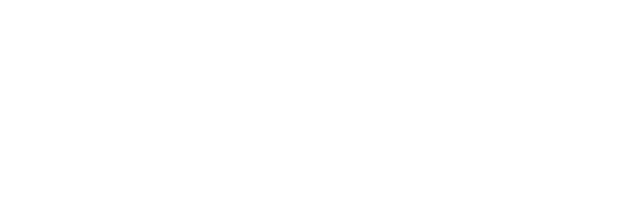
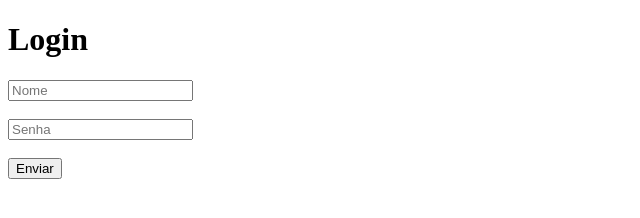
Before and after one commit to givilalba/tela-login, a plain HTML site: page index.html in a window 1280 px wide. Shown: the whole page, without its empty margins (0-640 px from the left). Drawn offline with Linux system fonts and the light colour scheme.

Commit message:
Enviando alterações no HTML

```diff
--- a/index.html
+++ b/index.html
@@ -1,12 +1,21 @@
 <!DOCTYPE html>
-<html lang="en">
+<html lang="pt-BR">
 <head>
     <meta charset="UTF-8">
     <meta http-equiv="X-UA-Compatible" content="IE=edge">
     <meta name="viewport" content="width=device-width, initial-scale=1.0">
     <title>Tela Login</title>
+    <link rel="stylesheet" href="../dist/css/style.css">
 </head>
 <body>
+    <div>
+        <h1>Login</h1>
+        <input type="text" placeholder="Nome">
+        <br><br>
+        <input type="password" placeholder="Senha">
+        <br><br>
+        <button>Enviar</button>
+    </div>
 
 </body>
 </html>
```
Also changed, not shown: dist/css/style.css (added).
